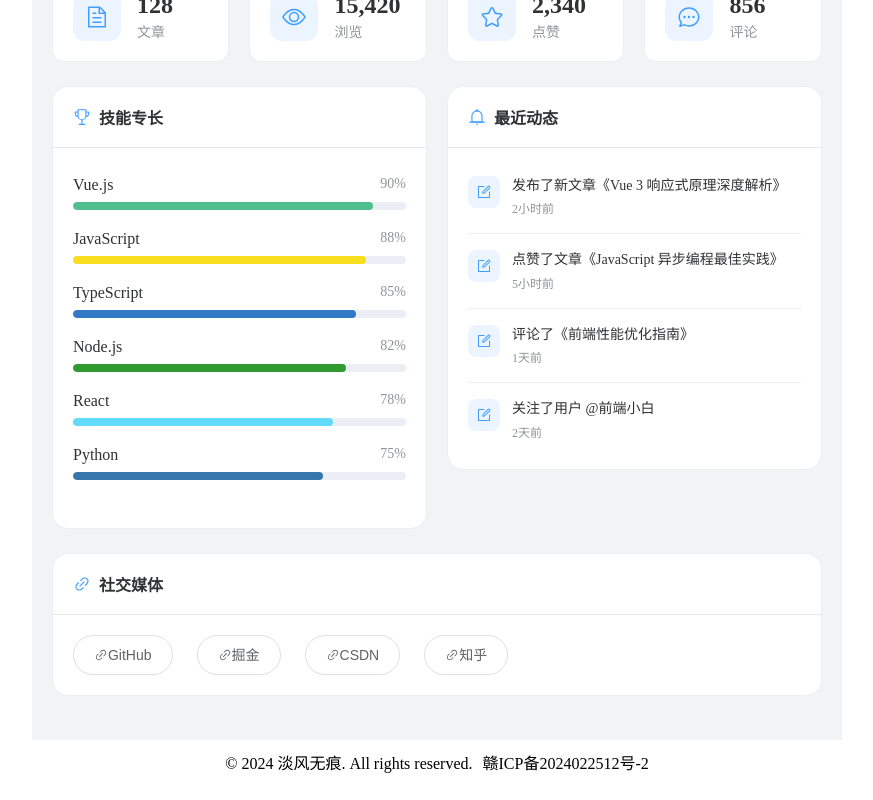
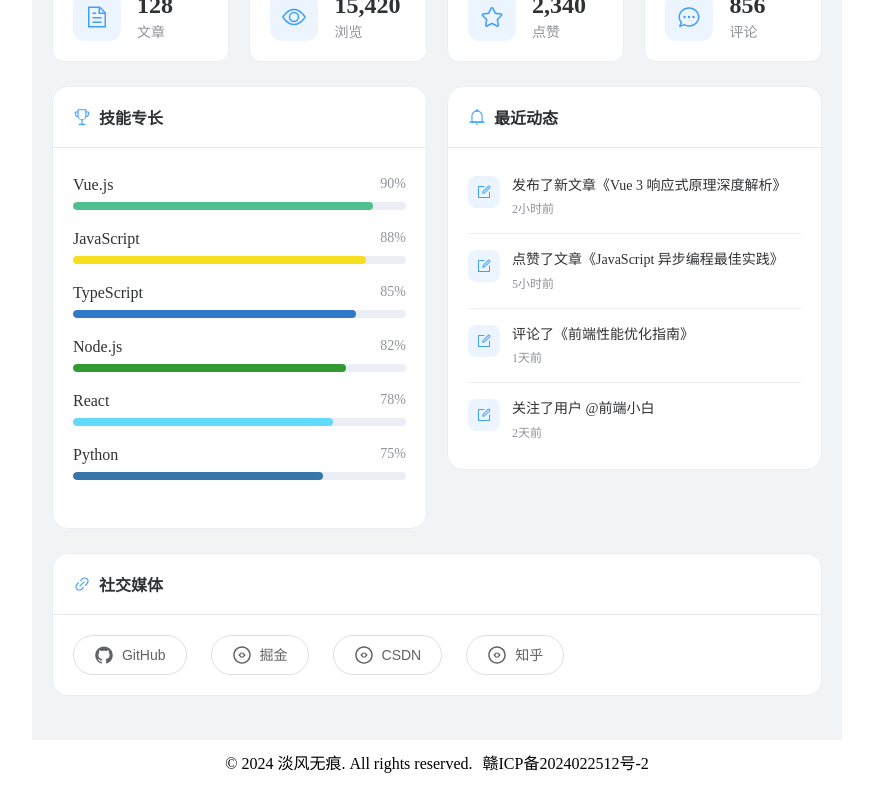
Before and after one commit to 422846044/my-little-nest, a Vue app: page /about in a window 1280 px wide. Shown: the part 388-1188 px from the top of the page, without its empty margins (203-1076 px from the left). Built offline with nearby package versions, Linux system fonts and the light colour scheme.

Commit message:
2025.7.29

```diff
--- a/src/components/About.vue
+++ b/src/components/About.vue
@@ -14,11 +14,11 @@ const userInfo = reactive({
   name: '淡风无痕',
   avatar: '/src/assets/logo.jpg',
   title: '全栈开发工程师',
-  location: '江西·南昌',
+  location: '江西·赣州',
   joinDate: '2024年加入',
   bio: '热爱技术，专注于前端开发和用户体验设计。喜欢分享技术心得，记录生活点滴。',
-  email: 'developer@example.com',
-  website: 'https://zhongyingjie.top'
+  email: '422846044@qq.com',
+  website: 'http://zhongyingjie.top'
 });
 
 // 统计数据
@@ -49,11 +49,15 @@ const activities = [
 
 // 社交链接
 const socialLinks = [
-  { name: 'GitHub', url: 'https://github.com', icon: 'link', color: '#333' },
+  { name: 'GitHub', url: 'https://github.com/422846044', icon: 'link', color: '#333' },
   { name: '掘金', url: 'https://juejin.cn', icon: 'link', color: '#1e80ff' },
   { name: 'CSDN', url: 'https://csdn.net', icon: 'link', color: '#fc5531' },
   { name: '知乎', url: 'https://zhihu.com', icon: 'link', color: '#0084ff' }
 ];
+
+function openLink(url) {
+  window.open(url, '_blank');
+}
 </script>
 
 <template>
@@ -188,9 +192,20 @@ const socialLinks = [
             :key="social.name"
             class="social-btn"
             size="large"
-            @click="window.open(social.url, '_blank')"
+            @click="openLink(social.url)"
           >
-            <el-icon><Link /></el-icon>
+            <span class="social-icon" v-if="social.name === 'GitHub'">
+              <svg width="20" height="20" viewBox="0 0 1024 1024" fill="currentColor"><path d="M511.6 76.3C264.6 76.3 64 277.5 64 525.2c0 198.1 128.3 366.2 306.2 425.7 22.4 4.2 30.6-9.7 30.6-21.5 0-10.6-.4-45.5-.6-82.5-124.6 27.1-151-53.2-151-53.2-20.4-52-49.8-65.8-49.8-65.8-40.7-27.8 3.1-27.2 3.1-27.2 45 3.2 68.7 46.2 68.7 46.2 40 68.6 104.9 48.8 130.5 37.3 4-29 15.6-48.8 28.4-60-99.5-11.3-204.2-49.7-204.2-221.3 0-48.9 17.5-88.9 46.2-120.2-4.6-11.3-20-56.8 4.4-118.5 0 0 37.6-12.1 123.2 45.9 35.7-9.9 74-14.9 112.1-15.1 38 .2 76.4 5.2 112.1 15.1 85.5-58 123.1-45.9 123.1-45.9 24.5 61.7 9.1 107.2 4.5 118.5 28.7 31.3 46.1 71.3 46.1 120.2 0 171.9-104.8 209.9-204.6 221 16 13.8 30.2 41.1 30.2 82.8 0 59.8-.5 108.1-.5 122.8 0 11.9 8 25.9 30.7 21.5C831.8 891.2 960 723.2 960 525.2c0-247.7-200.6-448.9-448.4-448.9z"/></svg>
+            </span>
+            <span class="social-icon" v-else-if="social.name === '掘金'">
+              <svg width="20" height="20" viewBox="0 0 1024 1024" fill="currentColor"><path d="M512 64C264.6 64 64 264.6 64 512s200.6 448 448 448 448-200.6 448-448S759.4 64 512 64zm0 820.5c-205.2 0-372.5-167.3-372.5-372.5S306.8 139.5 512 139.5 884.5 306.8 884.5 512 717.2 884.5 512 884.5zm-44.8-222.7l-144.7-144.7 144.7-144.7 44.8 44.8-99.9 99.9 99.9 99.9-44.8 44.8zm89.6 0l-44.8-44.8 99.9-99.9-99.9-99.9 44.8-44.8 144.7 144.7-144.7 144.7z"/></svg>
+            </span>
+            <span class="social-icon" v-else-if="social.name === 'CSDN'">
+              <svg width="20" height="20" viewBox="0 0 1024 1024" fill="currentColor"><path d="M512 64C264.6 64 64 264.6 64 512s200.6 448 448 448 448-200.6 448-448S759.4 64 512 64zm0 820.5c-205.2 0-372.5-167.3-372.5-372.5S306.8 139.5 512 139.5 884.5 306.8 884.5 512 717.2 884.5 512 884.5zm-44.8-222.7l-144.7-144.7 144.7-144.7 44.8 44.8-99.9 99.9 99.9 99.9-44.8 44.8zm89.6 0l-44.8-44.8 99.9-99.9-99.9-99.9 44.8-44.8 144.7 144.7-144.7 144.7z"/></svg>
+            </span>
+            <span class="social-icon" v-else-if="social.name === '知乎'">
+              <svg width="20" height="20" viewBox="0 0 1024 1024" fill="currentColor"><path d="M512 64C264.6 64 64 264.6 64 512s200.6 448 448 448 448-200.6 448-448S759.4 64 512 64zm0 820.5c-205.2 0-372.5-167.3-372.5-372.5S306.8 139.5 512 139.5 884.5 306.8 884.5 512 717.2 884.5 512 884.5zm-44.8-222.7l-144.7-144.7 144.7-144.7 44.8 44.8-99.9 99.9 99.9 99.9-44.8 44.8zm89.6 0l-44.8-44.8 99.9-99.9-99.9-99.9 44.8-44.8 144.7 144.7-144.7 144.7z"/></svg>
+            </span>
             {{ social.name }}
           </el-button>
         </div>
@@ -463,6 +478,12 @@ const socialLinks = [
   box-shadow: 0 4px 12px rgba(0, 0, 0, 0.1);
 }
 
+.social-icon {
+  display: inline-flex;
+  align-items: center;
+  margin-right: 8px;
+}
+
 /* 移动端适配 */
 @media (max-width: 768px) {
   .about-container {
```
